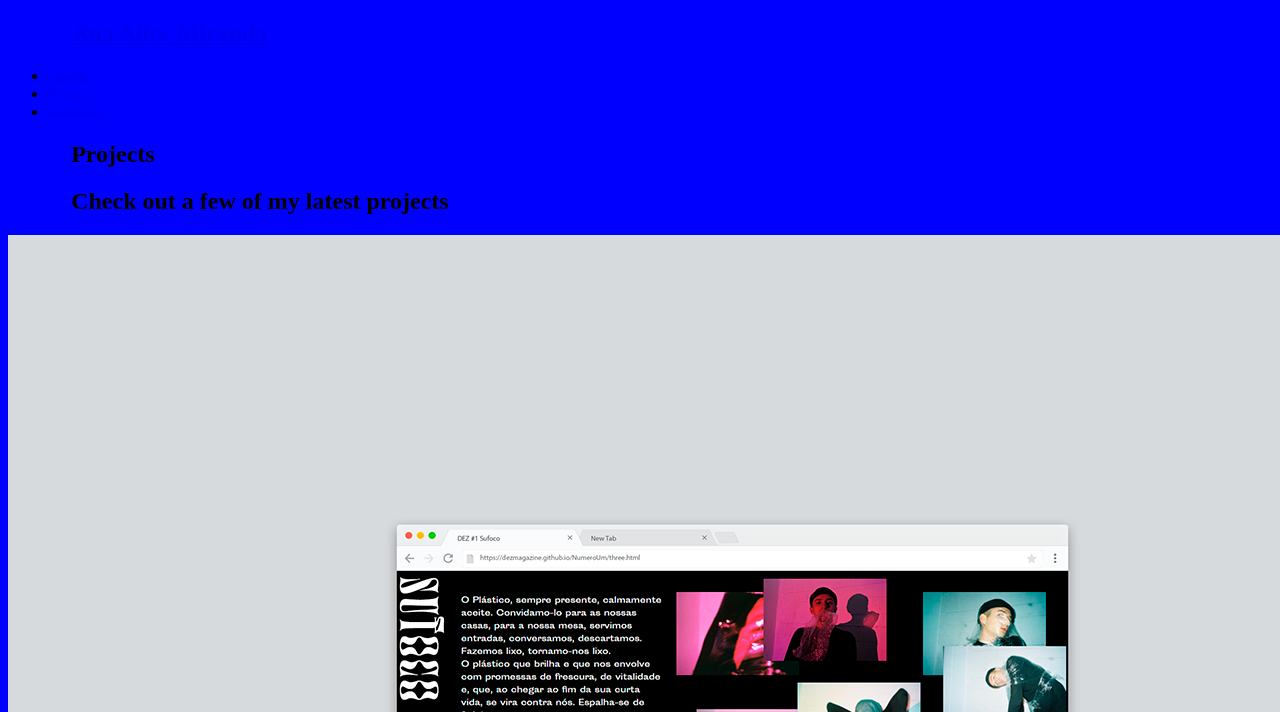
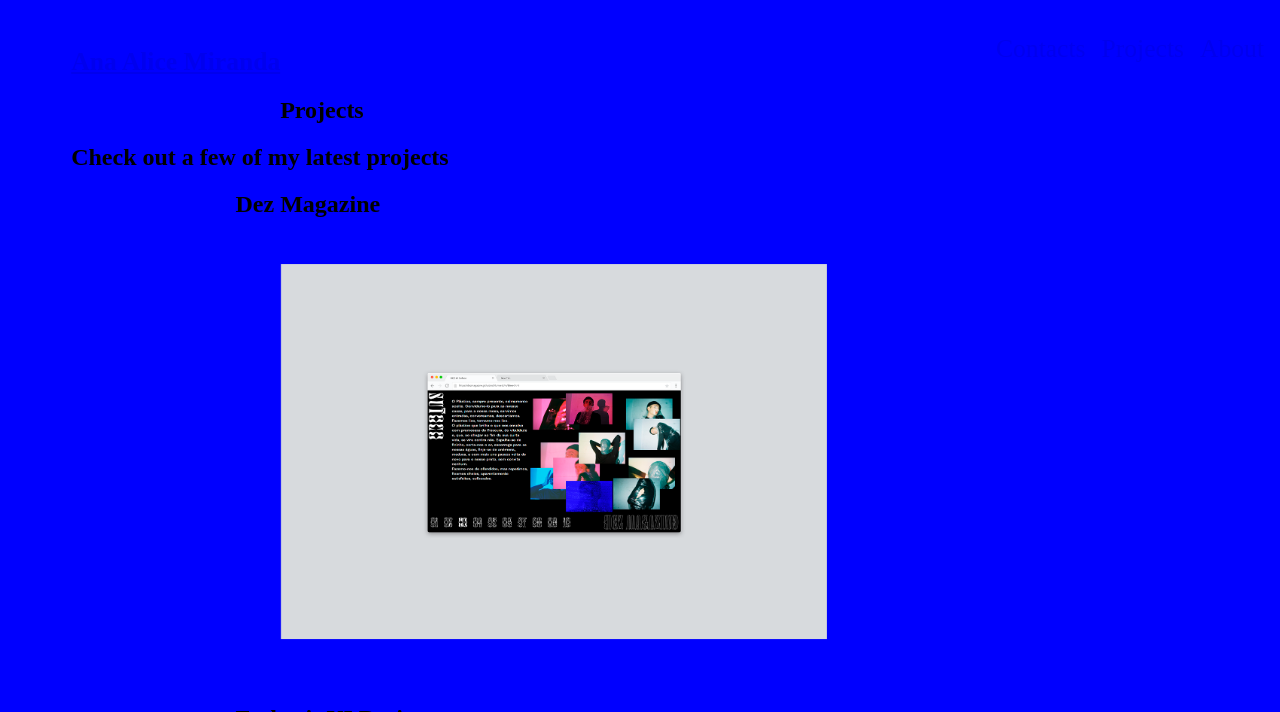
Before and after one commit to anaalicemiranda/portfolio, a Jekyll site: the page built from projects.html, in a window 1280 px wide. Shown: the top 712 px of the page. Built offline with Jekyll 4.4.1, drawn with Linux system fonts in a browser that asks for light colours; some of the changed text lies outside the part shown; grey boxes are pictures that could not be loaded.

Commit message:
projects page

```diff
--- a/_layouts/post.html
+++ b/_layouts/post.html
@@ -4,7 +4,7 @@
 <article class="post h-entry" itemscope itemtype="http://schema.org/BlogPosting">
 
   <header class="post-header">
-    <h1 class="post-title p-name" itemprop="name headline">{{ page.title | escape }}</h1>
+
     <p class="post-meta">
       <time class="dt-published" datetime="{{ page.date | date_to_xmlschema }}" itemprop="datePublished">
         {%- assign date_format = site.minima.date_format | default: "%b %-d, %Y" -%}
--- a/_projects/podcast.html
+++ b/_projects/podcast.html
@@ -1,5 +1,5 @@
 ---
-title: Agora é que são elas - Podcast
+title: Agora é que são elas — Podcast
 image_path: assets/images/podcast1.png
 layout: projects
 ---
--- a/_sass/minima/_layout.scss
+++ b/_sass/minima/layout.scss
@@ -11,7 +11,7 @@
 }
 
 .site-title {
-  @include relative-font-size(1.625);
+
   font-weight: 300;
   line-height: $base-line-height * $base-font-size * 2.25;
   letter-spacing: -1px;
--- a/_sass/mystyle.scss
+++ b/_sass/mystyle.scss
@@ -4,6 +4,46 @@
 body {
   background: red;
 }
+
+/* navigation */
+
+nav {
+  font-size:3vw;
+  color: white;
+  text-align: center;
+  list-style-type: none;
+  padding-left: 0;
+  display: inline-block;
+}
+
+nav ul {
+  list-style-type: none;
+  padding: 0;
+  overflow: hidden;
+
+}
+
+nav h1 {
+  font-size: 3vw;
+
+}
+
+nav li {
+  text-align: center;
+}
+
+nav li a {
+  display: block;
+  padding: 8px;
+  text-decoration: none;
+}
+
+nav a:hover {
+  color: red;
+	text-decoration: underline;
+}
+
+/* home */
 
 h1 {
   margin-left: 10%;
@@ -42,6 +82,48 @@
   body {
     background: blue;
   }
+
+/* navigation */
+
+  nav {
+    font-size:2vw;
+    color: white;
+    margin: auto 0;
+    text-align: center;
+    list-style-type: none;
+    padding-left: 0;
+    display: inline;
+  }
+
+  nav ul {
+    list-style-type: none;
+    padding: 0%;
+    overflow: hidden;
+
+
+  }
+
+  nav h1 {
+    float: left;
+    font-size: 2vw;
+    padding-left: 0%;
+
+  }
+
+  nav li {
+    float: right;
+  }
+
+  nav li a {
+    display: block;
+    padding: 8px;
+  }
+
+  nav a:hover {
+    color: #ffffff;
+  }
+
+  /* home */
 
   h1 {
     margin-left: 5%;
@@ -109,6 +191,65 @@
   width: 60%;
   margin: 0 auto;
 }
+
+/* projects */
+
+h2 {
+  margin-left: 20%;
+}
+
+.projects img {
+  width: 60%;
+  height: auto;
+  padding: 5%;
+}
+
+.overlay {
+  position: relative;
+  width: 90%;
+}
+
+img {
+  opacity: 1;
+  display: block;
+  width: 100%;
+  height: auto;
+  transition: .5s ease;
+  backface-visibility: hidden;
+}
+
+.middle {
+  transition: .5s ease;
+  opacity: 0;
+  position: absolute;
+  top: 50%;
+  left: 50%;
+  transform: translate(-50%, -50%);
+  -ms-transform: translate(-50%, -50%);
+  text-align: center;
+  align-content: center;
+}
+
+.overlay:hover img {
+  opacity: 0.5;
+  color: white;
+}
+
+.overlay:hover .middle {
+  opacity: 1;
+}
+
+.text {
+  background-color: #FCFBFA;
+  color: black;
+  font-size: 16px;
+  padding: 16px 32px;
+  width: 60%;
+  margin: 0 auto;
+}
+
+
+/* about */
 
 .content {
   position: absolute;
--- a/projects.html
+++ b/projects.html
@@ -6,7 +6,14 @@
 
 {% for project in site.projects %}
 <div class="projects">
-    <h2><a href="{{ project.url | relative_url }}"><img src="{{project.image_path}}" alt="{{project.title}}" /> </a> {{ project.title }}</h2>
+    <div class="overlay">
+    <h2>{{ project.title }}<a href="{{ project.url | relative_url }}"><img src="{{project.image_path}}" alt="{{project.title}}" /> </a> </h2>
+    <div class="middle">
+        <div class="text">
+            <a href="{{site.baseurl}}/{{project.url}}">Check this project</a> </div>
+        </div>
+
+    </div>
 
 </div>
 {% endfor %}
```
Also changed, not shown: 404.html (+4 -5 lines), _sass/minima/base.scss (renamed from _sass/minima/_base.scss), _sass/minima/syntax-highlighting.scss (renamed from _sass/minima/_syntax-highlighting.scss).
